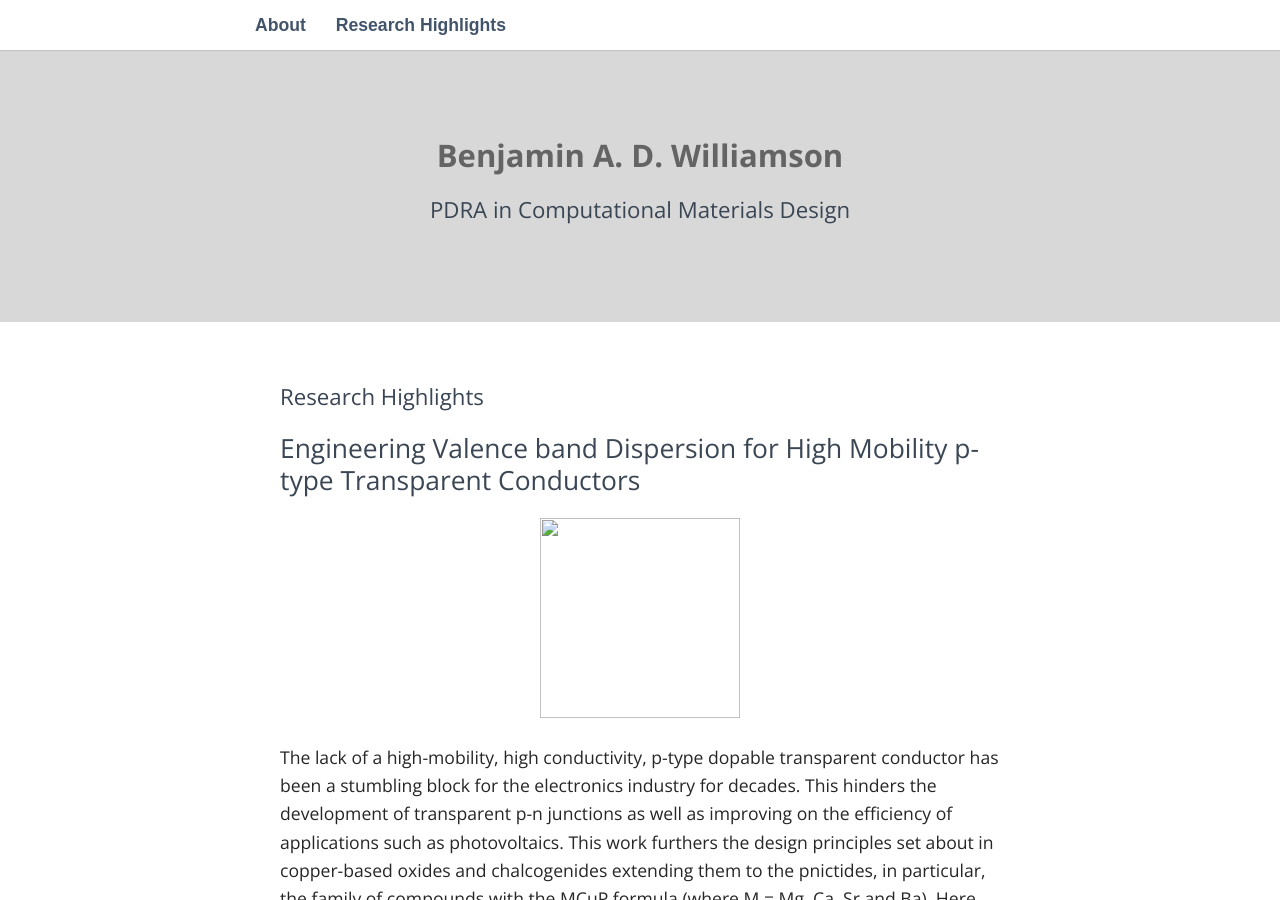
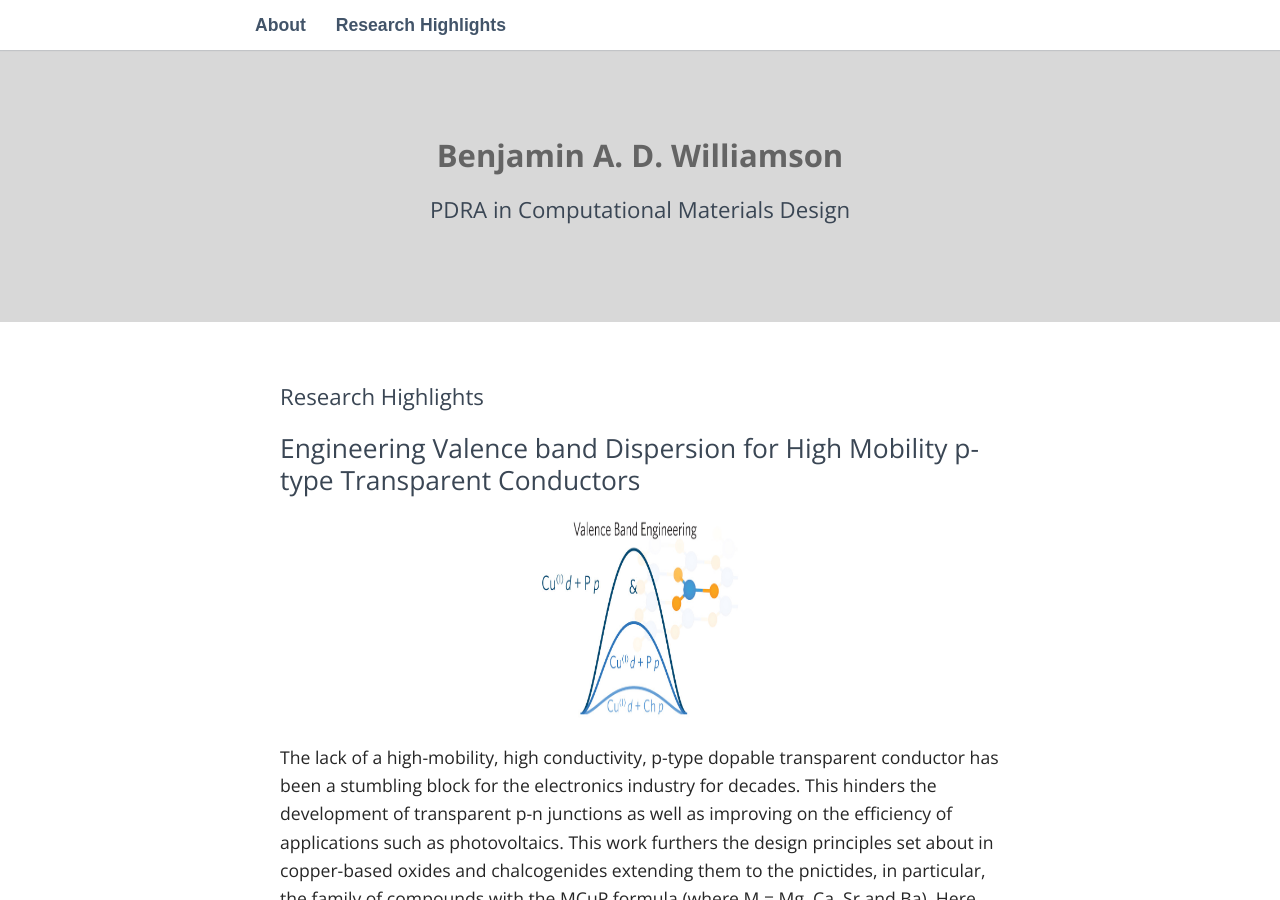
Before and after one commit to badw/badw.github.io, a Jekyll site: the page built from _pages/research_highlights.md, in a window 1280 px wide and 900 px high. Built offline with Jekyll 4.4.1, drawn with Linux system fonts in a browser that asks for light colours; some web fonts are replaced; our own code applies the rules of GitHub Pages for plain Markdown files.

Commit message:
added TOC image for CaCuP

```diff
--- a/_pages/research_highlights.md
+++ b/_pages/research_highlights.md
@@ -7,7 +7,7 @@ permalink: /research_highlights/
 
 ## Engineering Valence band Dispersion for High Mobility p-type Transparent Conductors
 
-<center><img src="./assets/cacup-toc.jpg" width="200" height="200" /></center>
+<center><img src="{{ site.baseurl }}/assets/cacup-toc.jpg" width="200" height="200" /></center>
 
 
 The lack of a high-mobility, high conductivity, p-type dopable transparent conductor has been a stumbling block for the electronics industry for decades. This hinders the development of transparent p-n junctions as well as improving on the efficiency of applications such as photovoltaics. This work furthers the design principles set about in copper-based oxides and chalcogenides extending them to the pnictides, in particular, the family of compounds with the MCuP formula (where M = Mg, Ca, Sr and Ba). Here the combination of Cu 3d and P 3p mixing at the top of the valence band twinned with a trigonal planar coordination gives rise to a highly dispersive valence band maximum (VBM) with a low ionisation potential ideal for high hole mobility dopability. Experimental undoped powders of CaCuP were synthesised as a proof of concept displaying high p-type conductivity. This work helps forward the field of transparent conductors and also shows that CaCuP is a material with the potential for enhancing applications which need a high hole mobility p-type component.
```
